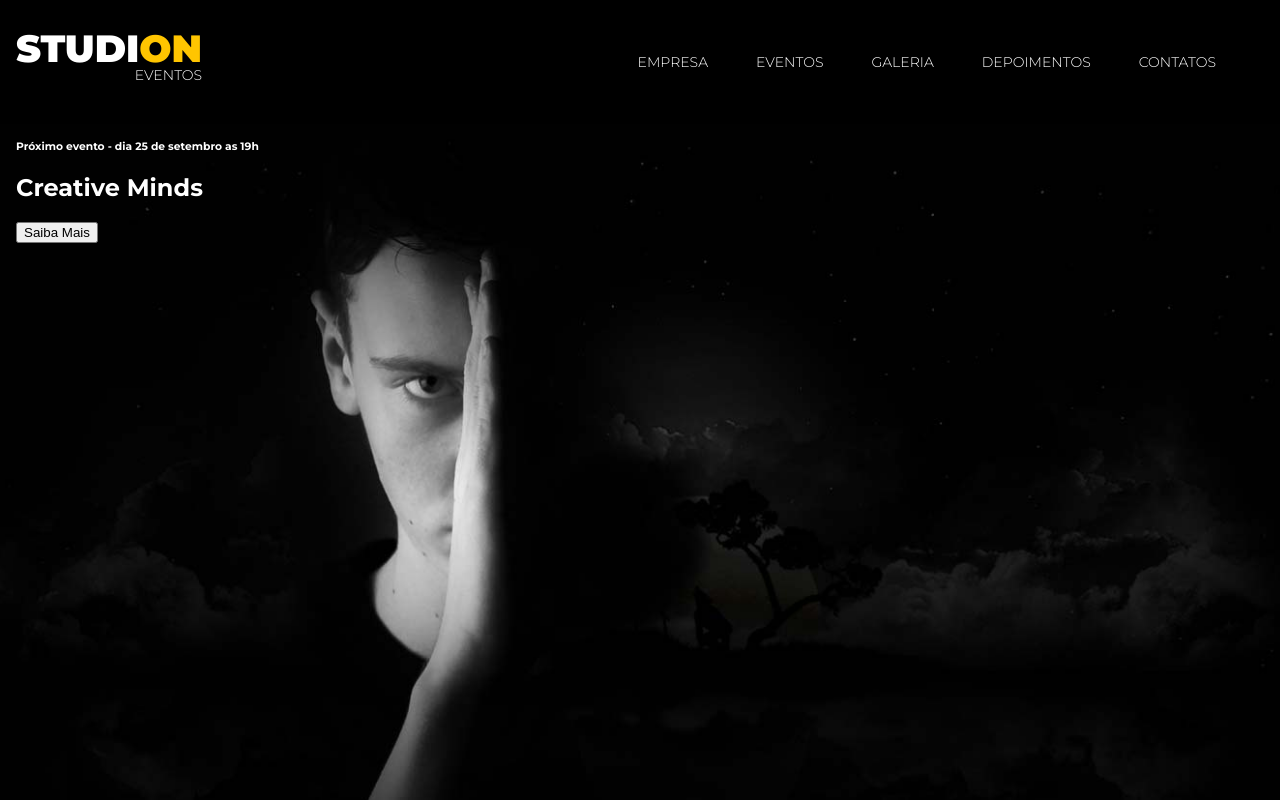
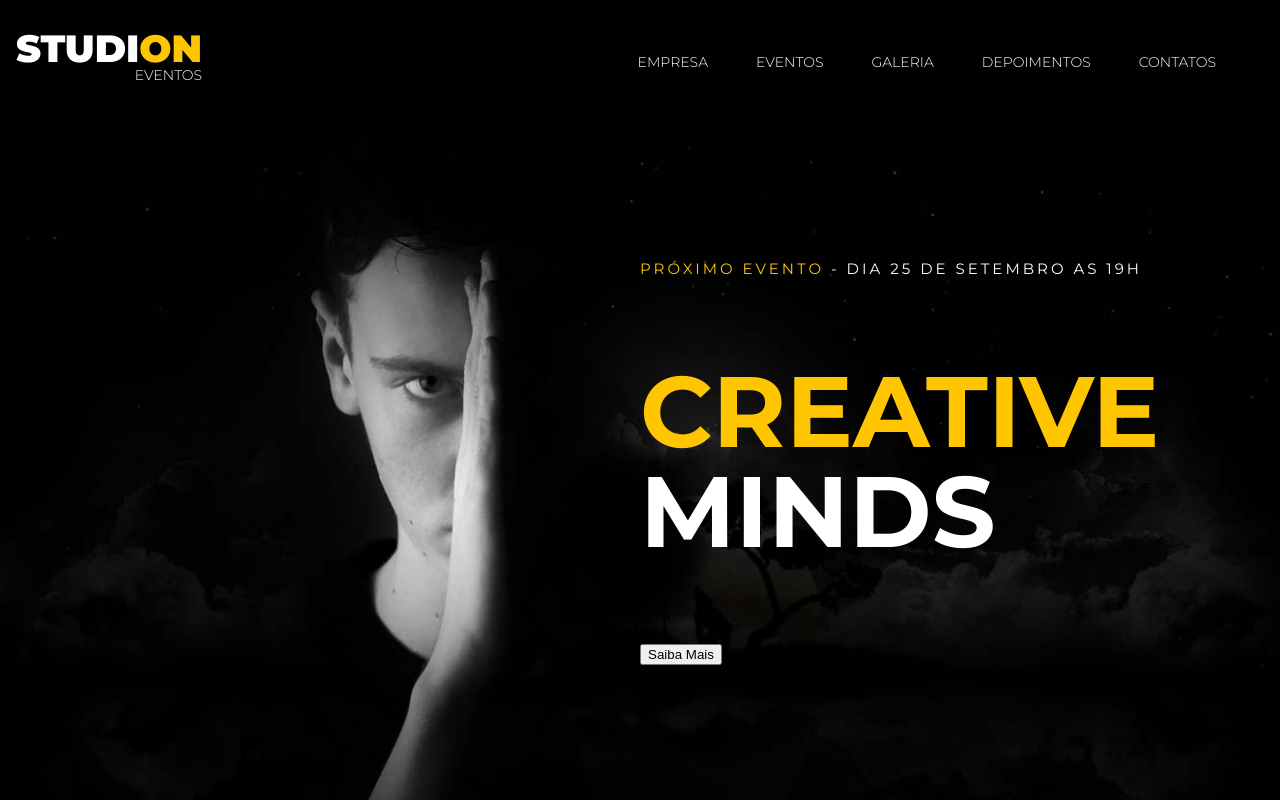
Before and after one commit to nataliapriscilacosta/studion, a website: page index.html in a window 1280 px wide. Shown: the top 804 px of the page. Drawn offline with Linux system fonts and the light colour scheme.

```diff
--- a/index.html
+++ b/index.html
@@ -37,9 +37,16 @@
   <header>
     <div id="slider">
       <div class="slide">
-        <h6><span>Próximo evento</span> - dia 25 de setembro as 19h</h6>
-        <h2><span>Creative</span> Minds</h2>
-        <button>Saiba Mais</button>
+        <img
+        class="slide__background-image"
+        src="./images/banner.jpg"
+        alt="Studion Banner"
+        />
+        <div class="slide__copy">
+          <h6><span class="copy--primary">Próximo evento</span> - dia 25 de setembro as 19h</h6>
+          <h2><span class="copy--primary">Creative</span> Minds</h2>
+          <button>Saiba Mais</button>
+        </div>
       </div>
     </div>
   </header>
--- a/style.css
+++ b/style.css
@@ -25,6 +25,7 @@
 
 .navbar {
     position: fixed;
+    z-index: 1;
     display: grid;
     grid-template-columns: 1fr 9fr;
     align-items: center;
@@ -77,15 +78,41 @@
 }
 
 #slider {
-    height: calc(100vh - 7.75rem);
-    padding: var(--default-padding);
-    background-image: url('./images/banner.jpg');
-    background-size: cover;
-    background-repeat: no-repeat;
-    background-position: center;
+    background-color: #000;
     color: #fff;
 }
 
-#slider h6 {
-    margin: 0;
+.slide {
+    position: relative;
+    height: calc(100vh - 7.75rem);
 }
+
+.slide__background-image {
+    width: 100%;
+    height: 100%;
+    object-fit: cover;
+    object-position: center;
+}
+
+.slide__copy {
+    position: absolute;
+    top: 6.25rem;
+    left: 50vw;
+}
+
+.slide__copy h6 {
+    font-size: .9375rem;
+    font-weight: 400;
+    text-transform: uppercase;
+    letter-spacing: .1875rem;
+}
+
+.slide__copy h2 {
+    font-size: 6.25rem;
+    text-transform: uppercase;
+    line-height: 6.25rem;
+}
+
+.slide__copy h2 span {
+    display: block;
+}
```
